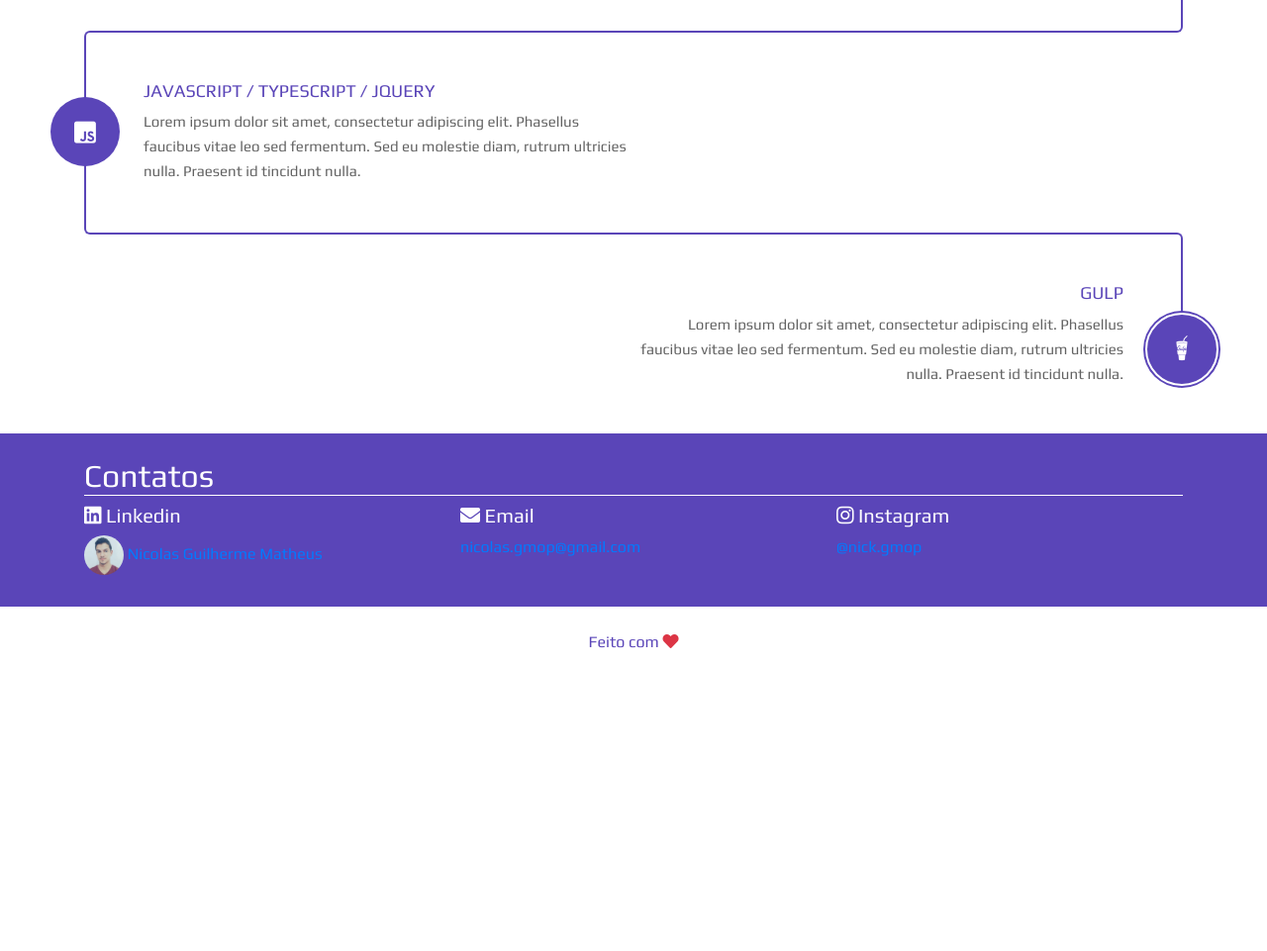
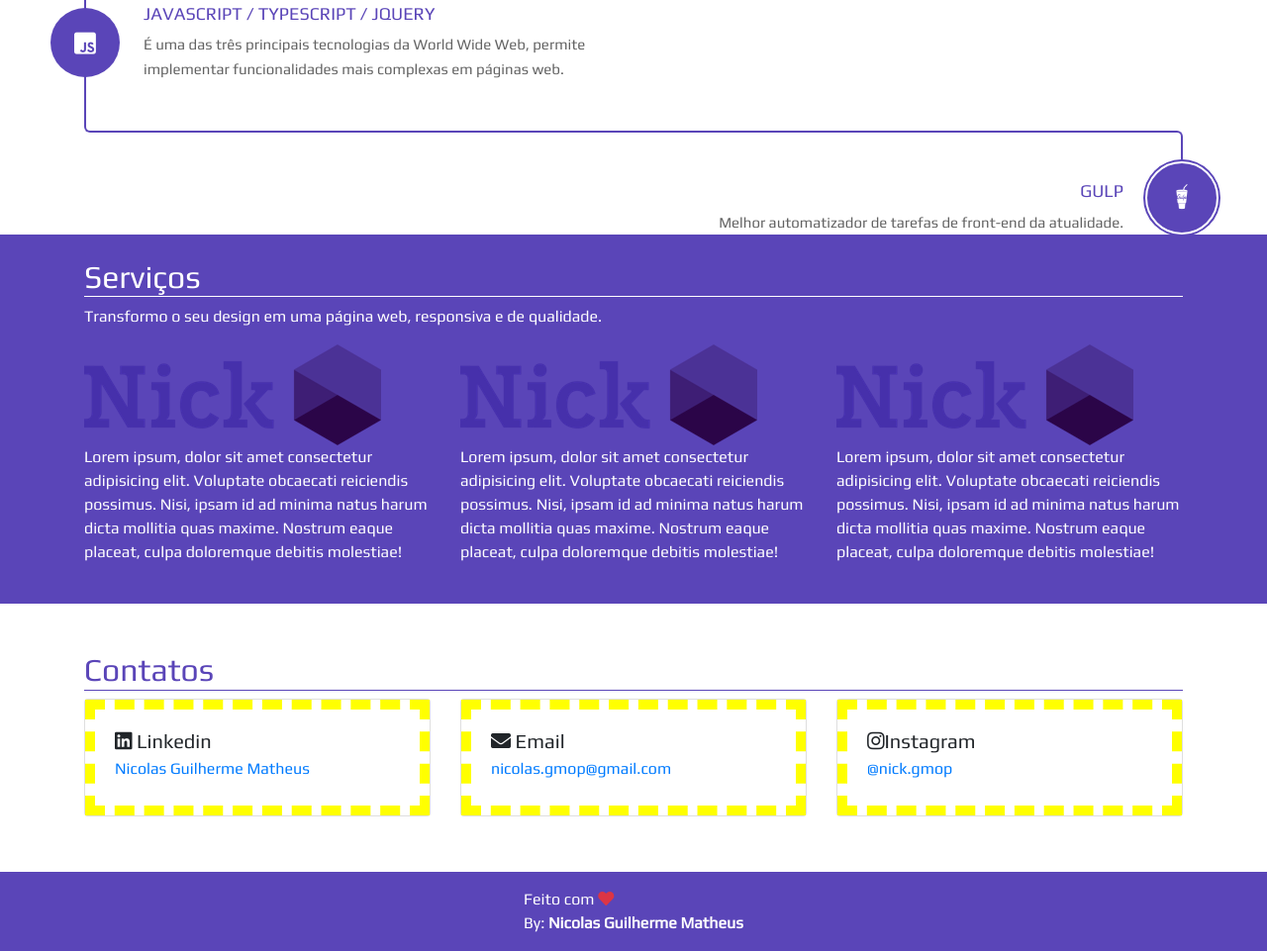
Before and after one commit to spyrado/meu-site-v2, a website: page index2.html in a window 1280 px wide. Shown: the part 1401-2362 px from the top of the page at 99% size. Before the commit the page ends 2086 px from the top, so only its background shows below. Drawn offline with nearby package versions, Linux system fonts and the light colour scheme.

Commit message:
[UPDATE] V.1

```diff
--- a/gulpfile.js
+++ b/gulpfile.js
@@ -24,6 +24,6 @@ gulp.task('webserver', function() {
       livereload: true,
       directoryListing: true,
       open: true,
-      host: "192.168.15.232"
+      host: "192.168.15.16"
     }));
 });
--- a/index2.html
+++ b/index2.html
@@ -5,7 +5,7 @@
   <meta charset="UTF-8">
   <meta name="viewport" content="width=device-width, initial-scale=1.0">
   <meta http-equiv="X-UA-Compatible" content="ie=edge">
-  <link rel="shortcut icon" type="image/png" href="./dist/img/favicon-nicolas-logo.png"/>
+  <link rel="shortcut icon" type="image/png" href="./dist/img/favicon-nicolas-logo.png" />
   <title>Nicolas Guilherme Matheus - Desenvolvedor Front-End - Freelancer</title>
 
   <!-- Bootstrap 4.3.1 -->
@@ -59,11 +59,12 @@
 
   <section class="section-jumbotron">
     <div class="jumbotron">
-      <div class="row">
+      <div class="row container mx-auto">
         <div class="col-12 col-md-6 text-center">
           <h1 class="title">Nicolas Guilherme Matheus</h1>
           <figure class="figure">
-            <img src="./src/img/nicolas-guilherme.jpg" class="figure-img img-fluid rounded-circle" alt="A generic square placeholder image with rounded corners in a figure.">
+            <img src="./src/img/nicolas-guilherme.jpg" class="figure-img img-fluid rounded-circle"
+              alt="A generic square placeholder image with rounded corners in a figure.">
             <figcaption class="figure-caption text-white">
               <strong>Desenvolvedor Front-End</strong>
             </figcaption>
@@ -71,15 +72,10 @@
         </div>
         <div class="col-12 col-md-6">
           <h3 class="border-bottom">Sobre Mim</h3>
-          <p>Prazer 😆, Me chamo Nicolas, <span class="idade"></span> anos. Tempora culpa quia, maxime tempore consectetur
-            facere tenetur expedita at saepe unde omnis accusamus, voluptatem cupiditate architecto, accusantium
-            recusandae quidem eaque veniam?</p>
-          <p>Lorem ipsum dolor, sit amet consectetur adipisicing elit. Tempora culpa quia, maxime tempore consectetur
-            facere tenetur expedita at saepe unde omnis accusamus, voluptatem cupiditate architecto, accusantium
-            recusandae quidem eaque veniam?</p>
-          <p>Lorem ipsum dolor, sit amet consectetur adipisicing elit. Tempora culpa quia, maxime tempore consectetur
-            facere tenetur expedita at saepe unde omnis accusamus, voluptatem cupiditate architecto, accusantium
-            recusandae quidem eaque veniam?</p>
+          <p>Prazer 😆, me chamo Nicolas, tenho <span class="idade"></span> anos. <br>
+            Formado em Análise e Desenvolvimento de Sistemas (ADS), <br>
+            pela <abbr title="Faculdades Metropolitanas Unidas">FMU</abbr> ( Faculdades Metropolitanas Unidas  ),
+            atualmente meu foco é a construção de sites responsivos, tenho diversos certificados na área.</p>
         </div>
       </div>
     </div>
@@ -101,8 +97,7 @@
             <div class="timeline-content">
               <h4 class="sub-title">Design Responsivo</h4>
               <p class="description">
-                Lorem ipsum dolor sit amet, consectetur adipiscing elit. Phasellus faucibus vitae leo sed fermentum.
-                Sed eu molestie diam, rutrum ultricies nulla. Praesent id tincidunt nulla.
+                Design responsivo é um conceito de otimização estrutural e de design de sites para diferentes tipos de tela de dispositivos.
               </p>
             </div>
             <div class="border-time-line"></div>
@@ -112,8 +107,7 @@
             <div class="timeline-content">
               <h4 class="sub-title">SEO</h4>
               <p class="description">
-                Lorem ipsum dolor sit amet, consectetur adipiscing elit. Phasellus faucibus vitae leo sed fermentum.
-                Sed eu molestie diam, rutrum ultricies nulla. Praesent id tincidunt nulla.
+                É um conjunto de técnicas de otimização para sites, blogs e páginas na web. Essas otimizações visam alcançar bons rankings orgânicos gerando tráfego e autoridade para um site ou blog.
               </p>
             </div>
             <div class="border-time-line"></div>
@@ -123,8 +117,7 @@
             <div class="timeline-content">
               <h4 class="sub-title">HTML5</h4>
               <p class="description">
-                Lorem ipsum dolor sit amet, consectetur adipiscing elit. Phasellus faucibus vitae leo sed fermentum.
-                Sed eu molestie diam, rutrum ultricies nulla. Praesent id tincidunt nulla.
+                HTML5 (Hypertext Markup Language, versão 5) é uma linguagem de marcação para a World Wide Web e é uma tecnologia chave da Internet
               </p>
             </div>
             <div class="border-time-line"></div>
@@ -134,8 +127,7 @@
             <div class="timeline-content">
               <h4 class="sub-title">CSS3 / SASS</h4>
               <p class="description">
-                Lorem ipsum dolor sit amet, consectetur adipiscing elit. Phasellus faucibus vitae leo sed fermentum.
-                Sed eu molestie diam, rutrum ultricies nulla. Praesent id tincidunt nulla.
+                É a terceira mais nova versão das famosas Cascading Style Sheets, onde se define estilos para seu projeto web.Com efeitos de transição, imagem, imagem de fundo/Background e outros, que dão um estilo novo e elegante a seus projetos web.
               </p>
             </div>
             <div class="border-time-line"></div>
@@ -145,8 +137,7 @@
             <div class="timeline-content">
               <h4 class="sub-title">JavaScript / TypeScript / JQuery</h4>
               <p class="description">
-                Lorem ipsum dolor sit amet, consectetur adipiscing elit. Phasellus faucibus vitae leo sed fermentum.
-                Sed eu molestie diam, rutrum ultricies nulla. Praesent id tincidunt nulla.
+                É uma das três principais tecnologias da World Wide Web, permite implementar funcionalidades mais complexas em páginas web.
               </p>
             </div>
             <div class="border-time-line"></div>
@@ -156,8 +147,7 @@
             <div class="timeline-content">
               <h4 class="sub-title">Gulp</h4>
               <p class="description">
-                Lorem ipsum dolor sit amet, consectetur adipiscing elit. Phasellus faucibus vitae leo sed fermentum.
-                Sed eu molestie diam, rutrum ultricies nulla. Praesent id tincidunt nulla.
+                Melhor automatizador de tarefas de front-end da atualidade.
               </p>
             </div>
             <div class="border-time-line"></div>
@@ -166,40 +156,76 @@
       </div>
     </div>
   </section>
-
-  <section class="section-contato mt-5">
+  <section class="section-servicos py-4">
+    <div class="container">
+      <h2 class="title">Serviços</h2>
+      <p class="descricao">Transformo o seu design em uma página web, responsiva e de qualidade.</p>
+      <div class="row">
+        <div class="col-12 col-sm-6 col-md-4">
+          <img src="./dist/img/logo-nicolas-desenvolvedor-front-end.png" alt="">
+          <p>Lorem ipsum, dolor sit amet consectetur adipisicing elit. Voluptate obcaecati reiciendis possimus. Nisi, ipsam id ad minima natus harum dicta mollitia quas maxime. Nostrum eaque placeat, culpa doloremque debitis molestiae!</p>
+        </div>
+        <div class="col-12 col-sm-6 col-md-4">
+          <img src="./dist/img/logo-nicolas-desenvolvedor-front-end.png" alt="">
+          <p>Lorem ipsum, dolor sit amet consectetur adipisicing elit. Voluptate obcaecati reiciendis possimus. Nisi, ipsam id ad minima natus harum dicta mollitia quas maxime. Nostrum eaque placeat, culpa doloremque debitis molestiae!</p>
+        </div>
+        <div class="col-12 col-sm-6 col-md-4">
+          <img src="./dist/img/logo-nicolas-desenvolvedor-front-end.png" alt="">
+          <p>Lorem ipsum, dolor sit amet consectetur adipisicing elit. Voluptate obcaecati reiciendis possimus. Nisi, ipsam id ad minima natus harum dicta mollitia quas maxime. Nostrum eaque placeat, culpa doloremque debitis molestiae!</p>
+        </div>
+      </div>
+    </div>
+  </section>
+  <section class="section-contato py-4">
     <div class="container py-4">
       <h2 class="title">Contatos</h2>
       <div class="row">
         <div class="col-12 col-md-4 mb-2">
-          <h5>
+          <div class="card">
+            <div class="card-body">
+              <h5 class="card-title">
                 <i class="fab fa-linkedin"></i>
                 Linkedin
               </h5>
-          <img src="./src/img/nicolas-guilherme.jpg" alt="" class="rounded-circle img-linkedin-perfil">
-          <a href="https://www.linkedin.com/in/nicolas-gm/" target="_blank" title="Nicolas Guilherme Matheus">Nicolas
-            Guilherme Matheus</a>
+              <h6 class="card-subtitle mb-2 text-muted">
+                <a href="https://www.linkedin.com/in/nicolas-gm/" target="_blank" title="Nicolas Guilherme Matheus">
+                  Nicolas Guilherme Matheus
+                </a>
+              </h6>
+            </div>
+          </div>
         </div>
         <div class="col-12 col-md-4 mb-2">
-          <h5>
+          <div class="card">
+            <div class="card-body">
+              <h5 class="card-title">
                   <i class="fas fa-envelope"></i>
                   Email
               </h5>
+              <h6 class="card-subtitle mb-2 text-muted">
                 <a href="mailto:nicolas.gmop@gmail.com" target="_top">nicolas.gmop@gmail.com</a>
+              </h6>
+            </div>
+          </div>
         </div>
         <div class="col-12 col-md-4 mb-2">
-          <h5>
-            <i class="fab fa-instagram"></i>
-            Instagram
-          </h5>
+          <div class="card">
+            <div class="card-body">
+              <h5 class="card-title"><i class="fab fa-instagram"></i>Instagram</h5>
+              <h6 class="card-subtitle mb-2 text-muted">
                 <a href="https://www.instagram.com/nick.gmop" target="_blank">@nick.gmop</a>
+              </h6>
+            </div>
+          </div>
         </div>
       </div>
     </div>
   </section>
 
-  <footer class="rodape d-flex justify-content-center py-4">
-    <p class="mb-0">Feito com <i class="fas fa-heart text-danger"></i></p>
+  <footer class="rodape d-flex justify-content-center py-3">
+    <p class="mb-0">Feito com <i class="fas fa-heart text-danger"></i>
+    <br>
+    By: <strong>Nicolas Guilherme Matheus</strong></p>
   </footer>
   <script src="./node_modules/jquery/dist/jquery.min.js"></script>
   <script src="./node_modules/popper.js/dist/popper.min.js"></script>
--- a/src/scss/estilos.scss
+++ b/src/scss/estilos.scss
@@ -22,5 +22,6 @@
 @import './layout/jumbotron/jumbotron';
 @import './layout/timeline/time-line';
 @import './layout/timeline/olho';
+@import './layout/servicos/servicos';
 @import './layout/contato/contato';
 @import './layout/rodape/rodape';
--- a/src/scss/layout/contato/contato.scss
+++ b/src/scss/layout/contato/contato.scss
@@ -1,13 +1,10 @@
 .section-contato {
 
-  background: $cor-primaria;
-  color: $white;
-
   .title {
-    @include titulo($white,$white);
+    @include titulo();
   }
 
-  .img-linkedin-perfil {
-    width: 40px;
+  .card-body{
+    border: 10px dashed yellow;
   }
 }
--- a/src/scss/layout/rodape/rodape.scss
+++ b/src/scss/layout/rodape/rodape.scss
@@ -1,4 +1,4 @@
 .rodape {
-  background: $white;
-  color: $cor-primaria;
+  background: $cor-primaria;
+  color: $white;
 }
--- /dev/null
+++ b/src/scss/layout/servicos/servicos.scss
@@ -0,0 +1,7 @@
+.section-servicos{
+  background: $cor-primaria;
+  color: white;
+  .title{
+    @include titulo($white,$white);
+  }
+}
```
Also changed, not shown: index.html (+1 -1 lines), dist/css/estilos.css, 1 other file. Lines whose indentation alone changed are shown as unchanged.
